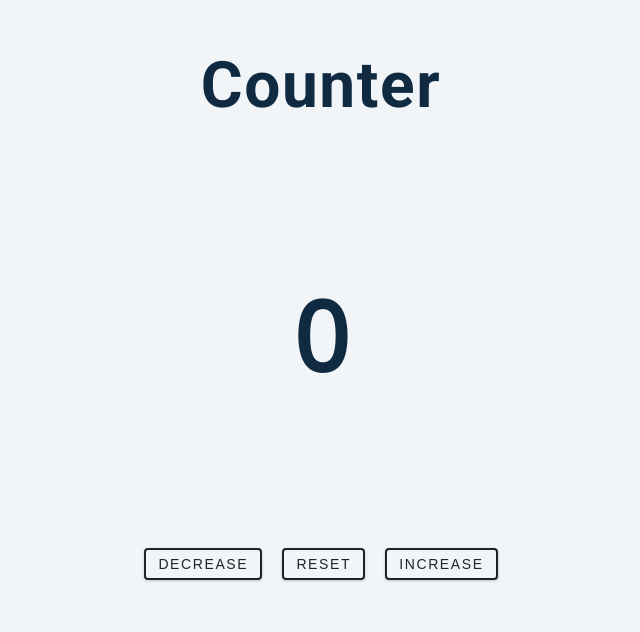
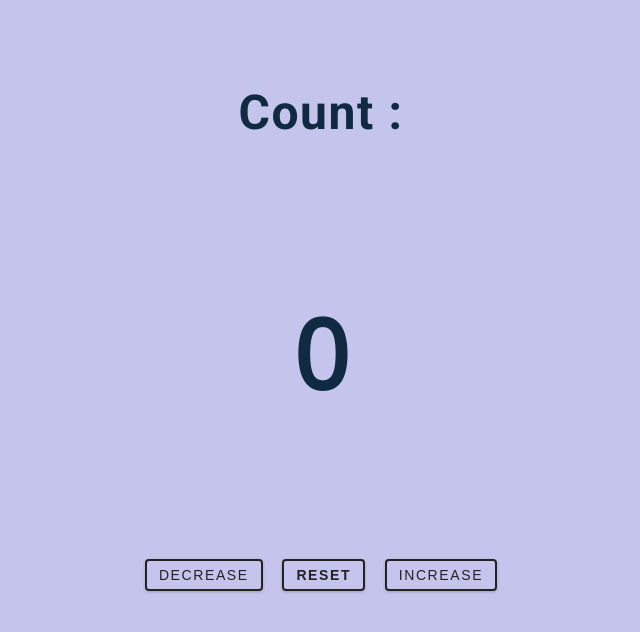
Before and after one commit to sameer-ranjan-singh/Counter, a plain HTML site: page counter/index.html in a window 1280 px wide. Shown: the part 146-778 px from the top of the page, without its empty margins (319-959 px from the left). Drawn offline with nearby package versions, Linux system fonts and the light colour scheme.

Commit message:
cleared extra

```diff
--- a/counter/index.html
+++ b/counter/index.html
@@ -3,7 +3,7 @@
   <head>
     <meta charset="UTF-8" />
     <meta name="viewport" content="width=device-width, initial-scale=1.0" />
-    <title>Counter</title>
+    <title>Score</title>
 
     <!-- styles -->
     <link rel="stylesheet" href="styles.css" />
@@ -12,12 +12,12 @@
     <main>
       <div class="container"></div>
       <h1>
-        Counter
+        Count :
       </h1>
       <span id="value">0</span>
       <div class="button-container">
         <button class="btn decrease">decrease </button>
-        <button class="btn reset">reset </button>
+        <button class="btn reset"><strong>reset</strong>  </button>
         <button class="btn increase">increase </button>
       </div>
     </main>
--- a/counter/styles.css
+++ b/counter/styles.css
@@ -1,47 +1,14 @@
-/*
-===============
-Fonts
-===============
-*/
+/*Fonts*/
 @import url("https://fonts.googleapis.com/css?family=Open+Sans|Roboto:400,700&display=swap");
 
-/*
-===============
-Variables
-===============
-*/
+/*Variables*/
+:root {
 
-:root {
-  /* dark shades of primary color*/
-  --clr-primary-1: hsl(205, 86%, 17%);
-  --clr-primary-2: hsl(205, 77%, 27%);
-  --clr-primary-3: hsl(205, 72%, 37%);
-  --clr-primary-4: hsl(205, 63%, 48%);
-  /* primary/main color */
-  --clr-primary-5: hsl(205, 78%, 60%);
-  /* lighter shades of primary color */
-  --clr-primary-6: hsl(205, 89%, 70%);
-  --clr-primary-7: hsl(205, 90%, 76%);
-  --clr-primary-8: hsl(205, 86%, 81%);
-  --clr-primary-9: hsl(205, 90%, 88%);
-  --clr-primary-10: hsl(205, 100%, 96%);
   /* darkest grey - used for headings */
   --clr-grey-1: hsl(209, 61%, 16%);
-  --clr-grey-2: hsl(211, 39%, 23%);
-  --clr-grey-3: hsl(209, 34%, 30%);
-  --clr-grey-4: hsl(209, 28%, 39%);
   /* grey used for paragraphs */
-  --clr-grey-5: hsl(210, 22%, 49%);
-  --clr-grey-6: hsl(209, 23%, 60%);
-  --clr-grey-7: hsl(211, 27%, 70%);
-  --clr-grey-8: hsl(210, 31%, 80%);
-  --clr-grey-9: hsl(212, 33%, 89%);
   --clr-grey-10: hsl(210, 36%, 96%);
   --clr-white: #fff;
-  --clr-red-dark: hsl(360, 67%, 44%);
-  --clr-red-light: hsl(360, 71%, 66%);
-  --clr-green-dark: hsl(125, 67%, 44%);
-  --clr-green-light: hsl(125, 71%, 66%);
   --clr-black: #222;
   --ff-primary: "Roboto", sans-serif;
   --ff-secondary: "Open Sans", sans-serif;
@@ -53,109 +20,27 @@ Variables
   --max-width: 1170px;
   --fixed-width: 620px;
 }
-/*
-===============
-Global Styles
-===============
-*/
 
-*,
-::after,
-::before {
-  margin: 0;
-  padding: 0;
-  box-sizing: border-box;
-}
+/*Global Styles*/
+
 body {
   font-family: var(--ff-secondary);
-  background: var(--clr-grey-10);
+  background: rgb(196, 196, 236);
   color: var(--clr-grey-1);
   line-height: 1.5;
   font-size: 0.875rem;
 }
-ul {
-  list-style-type: none;
-}
-a {
-  text-decoration: none;
-}
-h1,
-h2,
-h3,
-h4 {
+
+h1{
   letter-spacing: var(--spacing);
   text-transform: capitalize;
   line-height: 1.25;
   margin-bottom: 0.75rem;
   font-family: var(--ff-primary);
-}
-h1 {
   font-size: 3rem;
 }
-h2 {
-  font-size: 2rem;
-}
-h3 {
-  font-size: 1.25rem;
-}
-h4 {
-  font-size: 0.875rem;
-}
-p {
-  margin-bottom: 1.25rem;
-  color: var(--clr-grey-5);
-}
-@media screen and (min-width: 800px) {
-  h1 {
-    font-size: 4rem;
-  }
-  h2 {
-    font-size: 2.5rem;
-  }
-  h3 {
-    font-size: 1.75rem;
-  }
-  h4 {
-    font-size: 1rem;
-  }
-  body {
-    font-size: 1rem;
-  }
-  h1,
-  h2,
-  h3,
-  h4 {
-    line-height: 1;
-  }
-}
-/*  global classes */
 
-/* section */
-.section {
-  padding: 5rem 0;
-}
-
-.section-center {
-  width: 90vw;
-  margin: 0 auto;
-  max-width: 1170px;
-}
-@media screen and (min-width: 992px) {
-  .section-center {
-    width: 95vw;
-  }
-}
-main {
-  min-height: 100vh;
-  display: grid;
-  place-items: center;
-}
-
-/*
-===============
-Counter
-===============
-*/
+/*Score*/
 
 main {
   min-height: 100vh;
```
